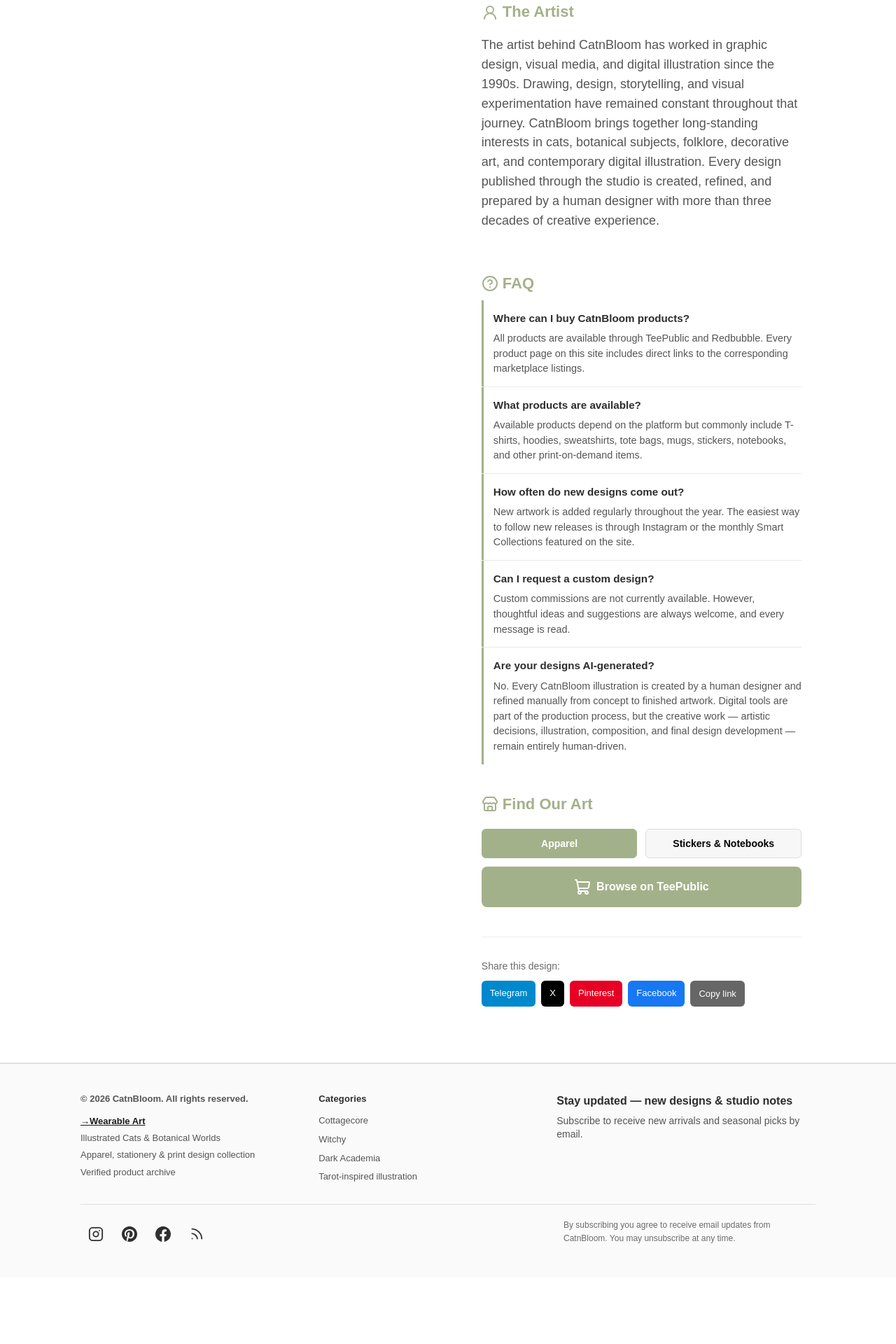
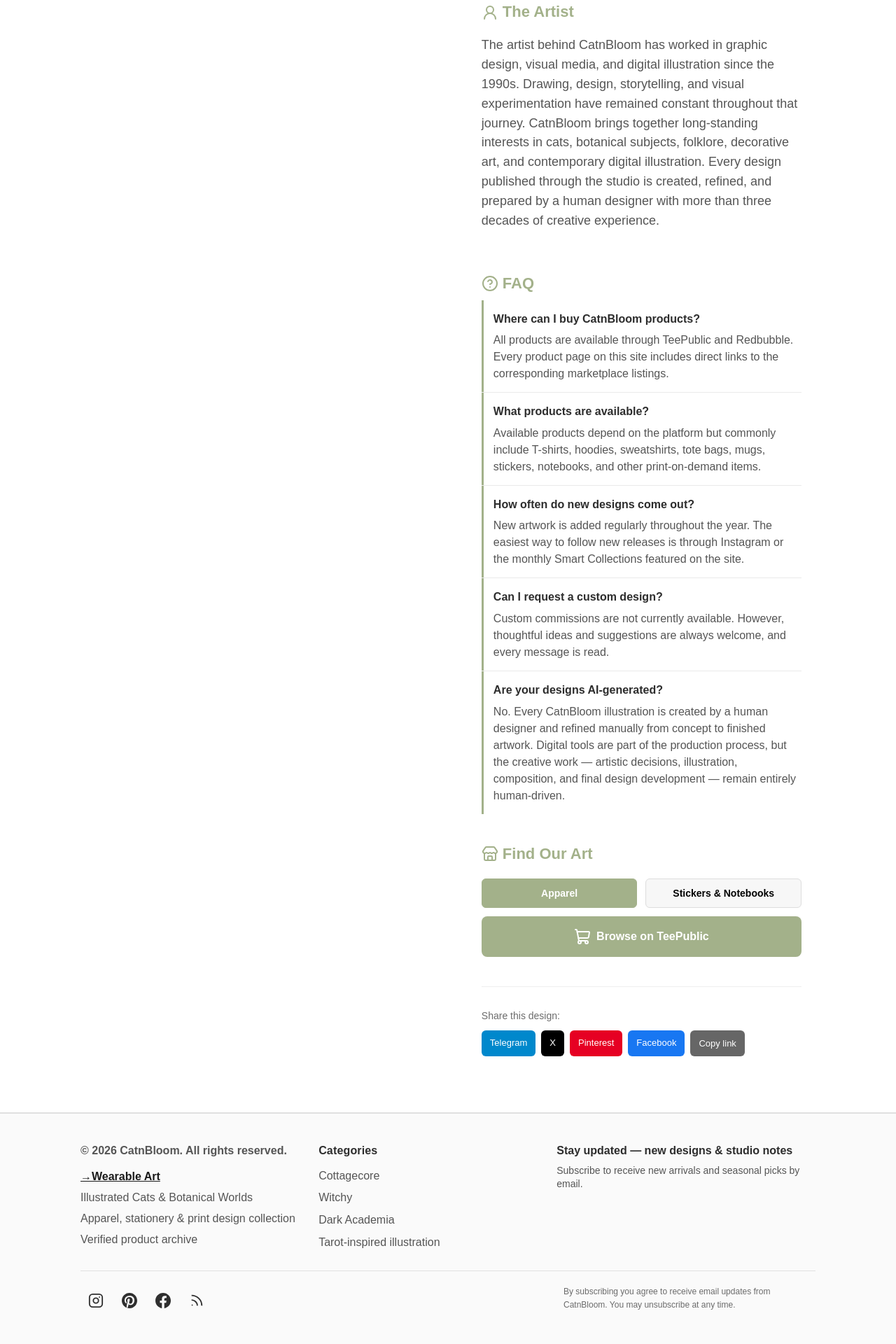
Before and after one commit to MarinPol/catnbloom.com, a Jekyll site: the page built from about.md, in a window 1280 px wide. Shown: the part 1546-3466 px from the top of the page at 70% size. Built offline with Jekyll 4.4.1, drawn with Linux system fonts in a browser that asks for light colours; nearby versions of some CDN libraries; before the commit the page ends 3371 px from its top, so only the background shows below that.

Commit message:
Add files via upload

```diff
--- a/assets/css/style.css
+++ b/assets/css/style.css
@@ -646,7 +646,7 @@ FOOTER
 }
 
 .footer-col-title {
-  font-size: 13px;
+  font-size: var(--font-footer-newsletter-title);
   font-weight: 700;
   color: var(--text-primary);
   margin: 0 0 10px;
@@ -656,7 +656,7 @@ FOOTER
 
 /* Колонка 1 — брендинг */
 .footer-copyright {
-  font-size: 13px;
+  font-size: var(--font-body);
   color: var(--text-secondary);
   margin: 0 0 12px;
   font-weight: 600;
@@ -672,9 +672,9 @@ FOOTER
 }
 
 .footer-brand-list li {
-  font-size: 13px;
+  font-size: var(--font-body);
   color: var(--text-secondary);
-  line-height: 1.4;
+  line-height: var(--line-body);
 }
 
 /* Колонка 2 — категории (список тегов вместо строки с точками) */
@@ -688,7 +688,7 @@ FOOTER
 }
 
 .footer-tags-list li {
-  font-size: 13px;
+  font-size: var(--font-body);
   color: var(--text-secondary);
 }
 
@@ -778,11 +778,11 @@ SMART MONTHS GRID
 
 .smart-month-label {
   font-weight: 700;
-  font-size: 0.95rem;
+  font-size: var(--font-body);
 }
 
 .smart-month-sub {
-  font-size: 0.78rem;
+  font-size: var(--font-caption);
   color: var(--text-muted);
   margin-top: 4px;
   line-height: 1.4;
@@ -841,12 +841,6 @@ ABOUT PAGE
   color: var(--text-secondary);
 }
 
-.about-section p {
-  font-size: var(--font-body-lg);
-  line-height: var(--line-body-lg);
-  color: var(--text-secondary);
-}
-
 .about-faq {
   display: flex;
   flex-direction: column;
@@ -860,15 +854,15 @@ ABOUT PAGE
 
 .faq-question {
   font-weight: 700;
-  font-size: 0.95rem;
+  font-size: var(--font-body);
   color: var(--text-primary);
   margin-bottom: 6px;
 }
 
 .faq-answer {
-  font-size: 0.9rem;
+  font-size: var(--font-body);
   color: var(--text-secondary);
-  line-height: 1.5;
+  line-height: var(--line-body);
 }
 
 .faq-divider {
```
